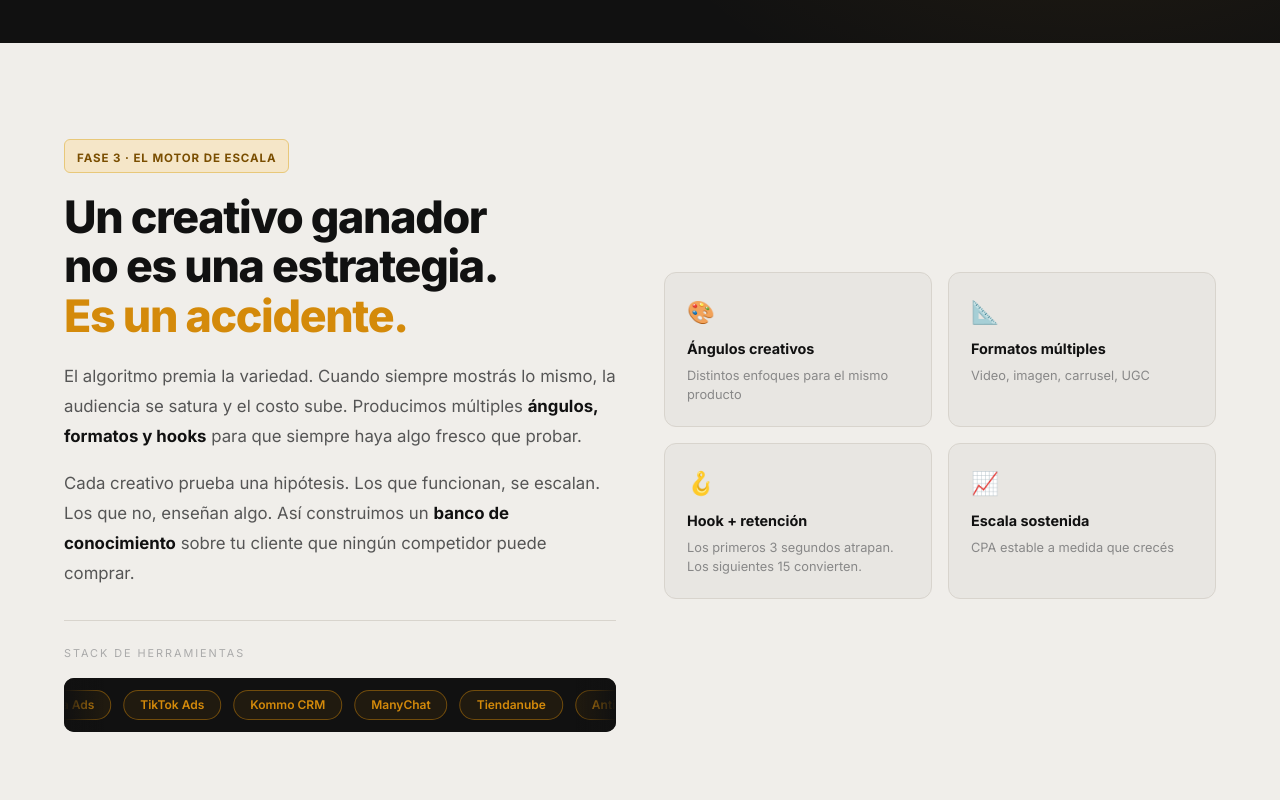
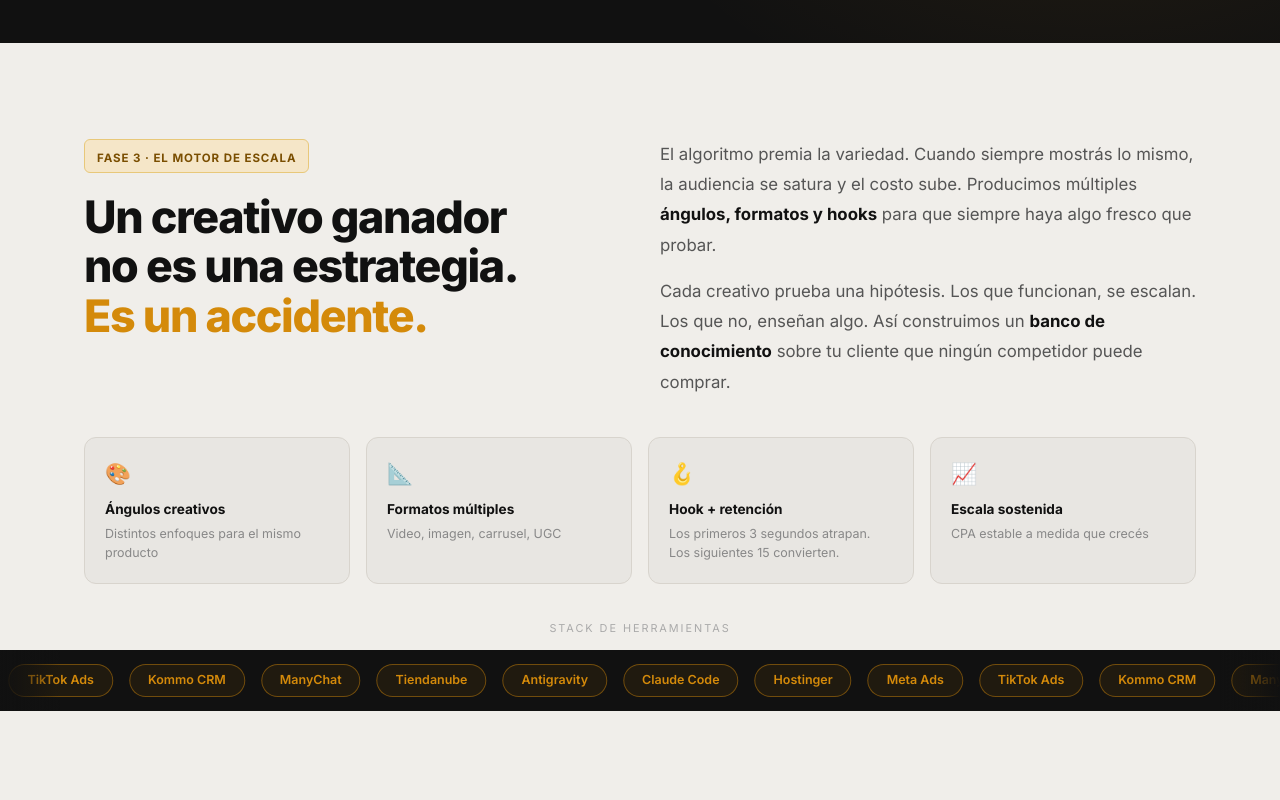
Before and after one commit to feedeterra/CACHE-OS, a React (Vite) app: page / in a window 1280 px wide. Shown: the part 3380-4180 px from the top of the page. Built offline with nearby package versions, Linux system fonts and the light colour scheme; no server answers.

Commit message:
refactor: fase3 full-width marquee, 4-col cards grid, split title/copy columns

```diff
--- a/src/pages/LandingPage.jsx
+++ b/src/pages/LandingPage.jsx
@@ -765,9 +765,11 @@ export default function LandingPage() {
       </section>
 
       {/* ── FASE 3: CREATIVIDAD ── */}
-      <section style={{ padding: 'clamp(56px, 10vw, 96px) 20px', backgroundColor: '#f0eeea', borderBottom: '1px solid #d8d4cd' }}>
-        <div className="max-w-6xl mx-auto">
-          <div className="grid md:grid-cols-2 gap-12 items-center">
+      <section style={{ padding: 'clamp(56px, 10vw, 96px) 0', backgroundColor: '#f0eeea', borderBottom: '1px solid #d8d4cd', overflow: 'hidden' }}>
+        <div className="max-w-6xl mx-auto" style={{ padding: '0 20px' }}>
+
+          {/* Título + copy: 2 cols en desktop, 1 col en mobile */}
+          <div className="grid md:grid-cols-2 gap-10 items-start" style={{ marginBottom: '40px' }}>
             <motion.div
               initial="hidden" whileInView="visible"
               viewport={{ once: true, margin: '-60px' }}
@@ -779,46 +781,26 @@ export default function LandingPage() {
                 no es una estrategia.<br />
                 <span style={{ color: '#d48a0a' }}>Es un accidente.</span>
               </motion.h2>
+            </motion.div>
+
+            <motion.div
+              initial="hidden" whileInView="visible"
+              viewport={{ once: true, margin: '-60px' }}
+              variants={stagger}
+            >
               <motion.p variants={fadeUp} style={{ color: '#555', lineHeight: 1.8, fontSize: '1.05rem', marginBottom: '16px' }}>
                 El algoritmo premia la variedad. Cuando siempre mostrás lo mismo, la audiencia se satura y el costo sube. Producimos múltiples <strong style={{ color: '#111' }}>ángulos, formatos y hooks</strong> para que siempre haya algo fresco que probar.
               </motion.p>
-              <motion.p variants={fadeUp} style={{ color: '#555', lineHeight: 1.8, fontSize: '1.05rem', marginBottom: '32px' }}>
+              <motion.p variants={fadeUp} style={{ color: '#555', lineHeight: 1.8, fontSize: '1.05rem' }}>
                 Cada creativo prueba una hipótesis. Los que funcionan, se escalan. Los que no, enseñan algo. Así construimos un <strong style={{ color: '#111' }}>banco de conocimiento</strong> sobre tu cliente que ningún competidor puede comprar.
               </motion.p>
+            </motion.div>
+          </div>
 
-              {/* Stack de herramientas movido aquí */}
+          {/* Tarjetas: 4 cols en desktop, 2 cols en mobile */}
           <motion.div
-                variants={fadeUp}
-                style={{ borderTop: '1px solid #d8d4cd', paddingTop: '24px' }}
-              >
-                <p style={{ fontSize: '0.68rem', color: '#aaa', letterSpacing: '0.18em', textTransform: 'uppercase', marginBottom: '16px' }}>
-                  Stack de herramientas
-                </p>
-                <div style={{ position: 'relative', overflow: 'hidden', backgroundColor: '#111', borderRadius: '10px', padding: '12px 0' }}>
-                  <div style={{ position: 'absolute', left: 0, top: 0, bottom: 0, width: '40px', zIndex: 1, pointerEvents: 'none', background: 'linear-gradient(to right, #111, transparent)' }} />
-                  <div style={{ position: 'absolute', right: 0, top: 0, bottom: 0, width: '40px', zIndex: 1, pointerEvents: 'none', background: 'linear-gradient(to left, #111, transparent)' }} />
-                  <div className="flex animate-marquee whitespace-nowrap">
-                    {[...TOOLS, ...TOOLS].map((t, i) => (
-                      <span
-                        key={i}
-                        style={{
-                          display: 'inline-block', flexShrink: 0,
-                          fontSize: '0.75rem', fontWeight: 600, color: '#d48a0a',
-                          backgroundColor: 'rgba(212,138,10,0.08)',
-                          border: '1px solid rgba(212,138,10,0.45)',
-                          borderRadius: '100px', padding: '5px 16px', margin: '0 6px',
-                        }}
-                      >
-                        {t}
-                      </span>
-                    ))}
-                  </div>
-                </div>
-              </motion.div>
-            </motion.div>
-
-            <motion.div
-              className="grid grid-cols-2 gap-4"
+            className="grid grid-cols-2 md:grid-cols-4 gap-4"
+            style={{ marginBottom: '36px' }}
             initial="hidden" whileInView="visible"
             viewport={{ once: true, margin: '-60px' }}
             variants={stagger}
@@ -833,16 +815,45 @@ export default function LandingPage() {
                 key={i}
                 variants={fadeUp}
                 whileHover={{ y: -3, boxShadow: '0 8px 24px rgba(0,0,0,0.07)', transition: { duration: 0.2 } }}
-                  style={{ border: '1px solid #d8d4cd', borderRadius: '12px', padding: '22px', backgroundColor: '#e8e6e2', cursor: 'default' }}
+                style={{ border: '1px solid #d8d4cd', borderRadius: '12px', padding: '20px', backgroundColor: '#e8e6e2', cursor: 'default' }}
               >
-                  <span style={{ fontSize: '1.4rem', display: 'block', marginBottom: '10px' }}>{item.icon}</span>
-                  <p style={{ fontWeight: 700, color: '#111', fontSize: '0.9rem', marginBottom: '6px' }}>{item.label}</p>
-                  <p style={{ color: '#888', fontSize: '0.8rem', lineHeight: 1.5 }}>{item.desc}</p>
+                <span style={{ fontSize: '1.3rem', display: 'block', marginBottom: '10px' }}>{item.icon}</span>
+                <p style={{ fontWeight: 700, color: '#111', fontSize: '0.85rem', marginBottom: '6px' }}>{item.label}</p>
+                <p style={{ color: '#888', fontSize: '0.78rem', lineHeight: 1.5 }}>{item.desc}</p>
               </motion.div>
             ))}
           </motion.div>
         </div>
+
+        {/* Stack marquee: full width, fuera del max-w container */}
+        <motion.div
+          initial={{ opacity: 0 }} whileInView={{ opacity: 1 }}
+          viewport={{ once: true }} transition={{ duration: 0.6 }}
+        >
+          <p style={{ fontSize: '0.68rem', color: '#aaa', letterSpacing: '0.18em', textTransform: 'uppercase', marginBottom: '14px', textAlign: 'center' }}>
+            Stack de herramientas
+          </p>
+          <div style={{ position: 'relative', overflow: 'hidden', backgroundColor: '#111', padding: '14px 0' }}>
+            <div style={{ position: 'absolute', left: 0, top: 0, bottom: 0, width: '60px', zIndex: 1, pointerEvents: 'none', background: 'linear-gradient(to right, #111, transparent)' }} />
+            <div style={{ position: 'absolute', right: 0, top: 0, bottom: 0, width: '60px', zIndex: 1, pointerEvents: 'none', background: 'linear-gradient(to left, #111, transparent)' }} />
+            <div className="flex animate-marquee whitespace-nowrap">
+              {[...TOOLS, ...TOOLS].map((t, i) => (
+                <span
+                  key={i}
+                  style={{
+                    display: 'inline-block', flexShrink: 0,
+                    fontSize: '0.78rem', fontWeight: 600, color: '#d48a0a',
+                    backgroundColor: 'rgba(212,138,10,0.08)',
+                    border: '1px solid rgba(212,138,10,0.45)',
+                    borderRadius: '100px', padding: '6px 18px', margin: '0 8px',
+                  }}
+                >
+                  {t}
+                </span>
+              ))}
             </div>
+          </div>
+        </motion.div>
       </section>
 
       {/* ── TESTIMONIOS ── */}
```
Lines whose indentation alone changed are shown as unchanged.
